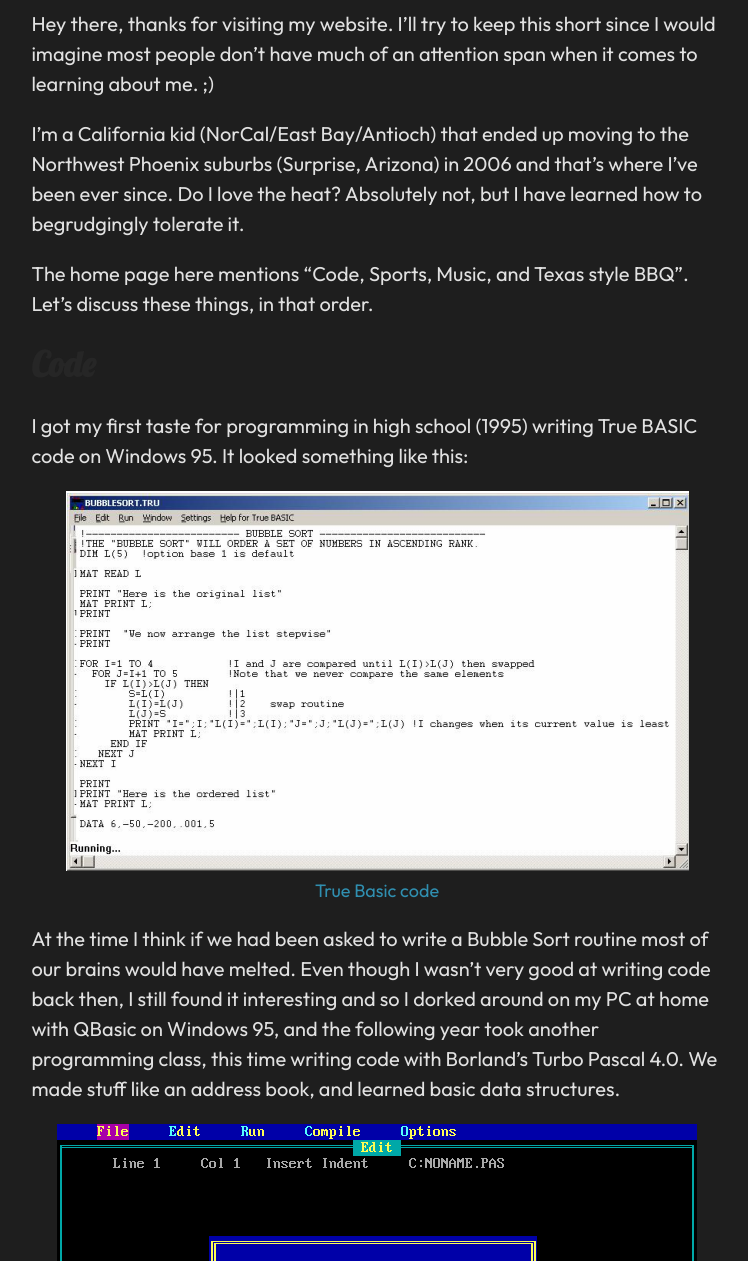
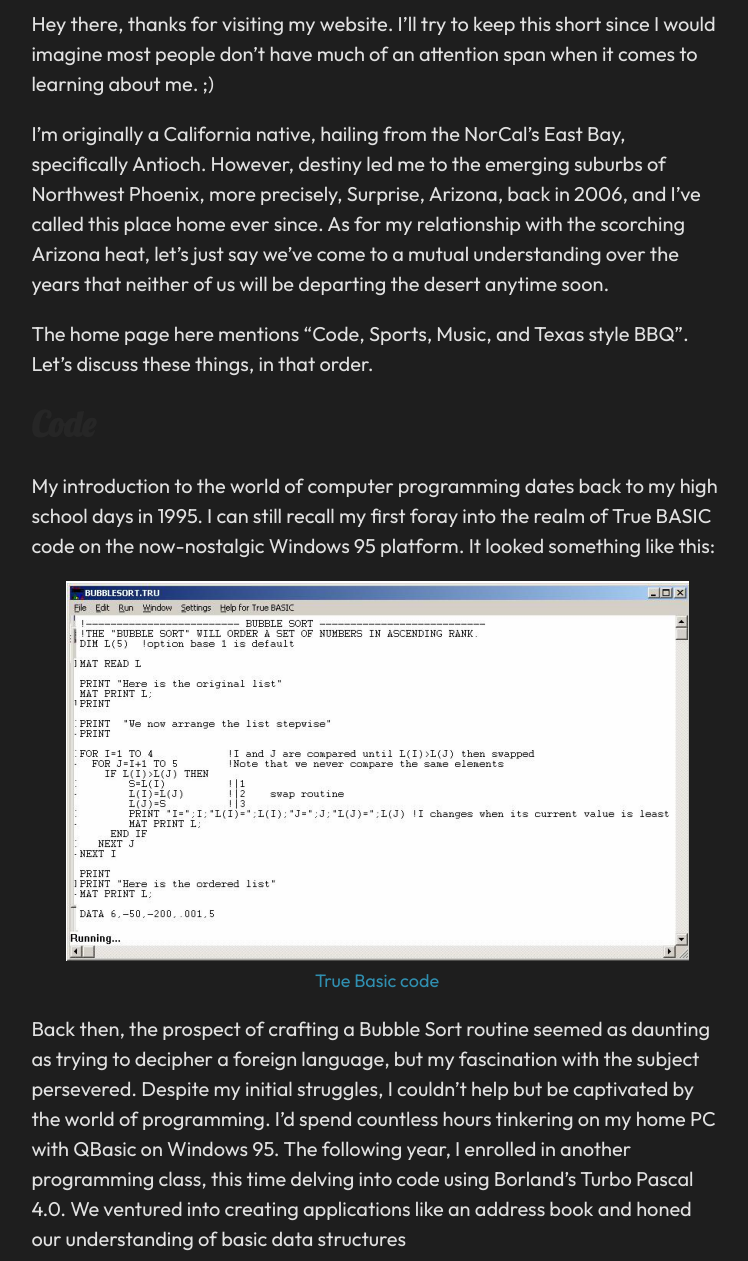
Before and after one commit to jasonmauss/jasonmaussblog, a Jekyll site: the page built from pages/about.md, in a window 1280 px wide and 1400 px high, scrolled down 260 px, cut to the strip 139-1400 px from the top of the window. Shown: the whole strip, without its empty margins (263-1011 px from the left). Built offline with Jekyll 4.4.1, drawn with Linux system fonts in a browser that asks for light colours; some web fonts are replaced; some of the changed text lies outside the part shown.

Commit message:
Update Page “about”

```diff
--- a/pages/about.md
+++ b/pages/about.md
@@ -13,21 +13,23 @@ show: true
 ---
 Hey there, thanks for visiting my website. I'll try to keep this short since I would imagine most people don't have much of an attention span when it comes to learning about me. ;)
 
-I﻿'m a California kid (NorCal/East Bay/Antioch) that ended up moving to the Northwest Phoenix suburbs (Surprise, Arizona) in 2006 and that's where I've been ever since. Do I love the heat? Absolutely not, but I have learned how to begrudgingly tolerate it.
+I'm originally a California native, hailing from the NorCal's East Bay, specifically Antioch. However, destiny led me to the emerging suburbs of Northwest Phoenix, more precisely, Surprise, Arizona, back in 2006, and I've called this place home ever since. As for my relationship with the scorching Arizona heat, let's just say we've come to a mutual understanding over the years that neither of us will be departing the desert anytime soon.
 
 T﻿he home page here mentions "Code, Sports, Music, and Texas style BBQ". Let's discuss these things, in that order.
 
 ## C﻿ode
 
-I﻿ got my first taste for programming in high school (1995) writing True BASIC code on Windows 95. It looked something like this:
+My introduction to the world of computer programming dates back to my high school days in 1995. I can still recall my first foray into the realm of True BASIC code on the now-nostalgic Windows 95 platform. It looked something like this:
 
 ![True Basic code](../uploads/truebasic.png "True Basic code")
 
-At the time I think if we had been asked to write a Bubble Sort routine most of our brains would have melted. Even though I wasn't very good at writing code back then, I still found it interesting and so I dorked around on my PC at home with QBasic on Windows 95, and the following year took another programming class, this time writing code with Borland's Turbo Pascal 4.0. We made stuff like an address book, and learned basic data structures.
+Back then, the prospect of crafting a Bubble Sort routine seemed as daunting as trying to decipher a foreign language, but my fascination with the subject persevered. Despite my initial struggles, I couldn't help but be captivated by the world of programming. I'd spend countless hours tinkering on my home PC with QBasic on Windows 95. The following year, I enrolled in another programming class, this time delving into code using Borland's Turbo Pascal 4.0. We ventured into creating applications like an address book and honed our understanding of basic data structures
 
 ![Turbo Pascal code](../uploads/turbopascal.png "Turbo Pascal code")
 
-R﻿ight after high school I was fortunate enough to take a job working for an uncle of mine doing Visual Basic programming and got to learn some neat stuff using Visual Basic 5. I didn't realize it at the time, but gaining computer skills (especially programming) was going to be pretty valuable, and something I could teach myself. Flash forward 25 years, and I'm now a senior full stack software engineer that does web, mobile, cloud, database, and all kinds of apps with different platforms and languages. It's been challenging and always keep me learning, which is something I enjoy.
+Shortly after high school, I was fortunate to accept an invitation to try a programming job working for an uncle who was involved in Visual Basic programming. This experience opened my eyes to the fascinating possibilities of software development. Little did I know that acquiring computer skills, especially programming, would prove to be an invaluable asset that I could master on my own.
+
+Fast forward 25 years, and I find myself as a seasoned senior full-stack software engineer. My journey has led me to explore a wide spectrum of technologies, including web, mobile, cloud, and database development, across various platforms and languages. The dynamic nature of this field keeps me continually engaged and eager to expand my knowledge, a challenge that I relish.
 
 ## S﻿ports
 
```
